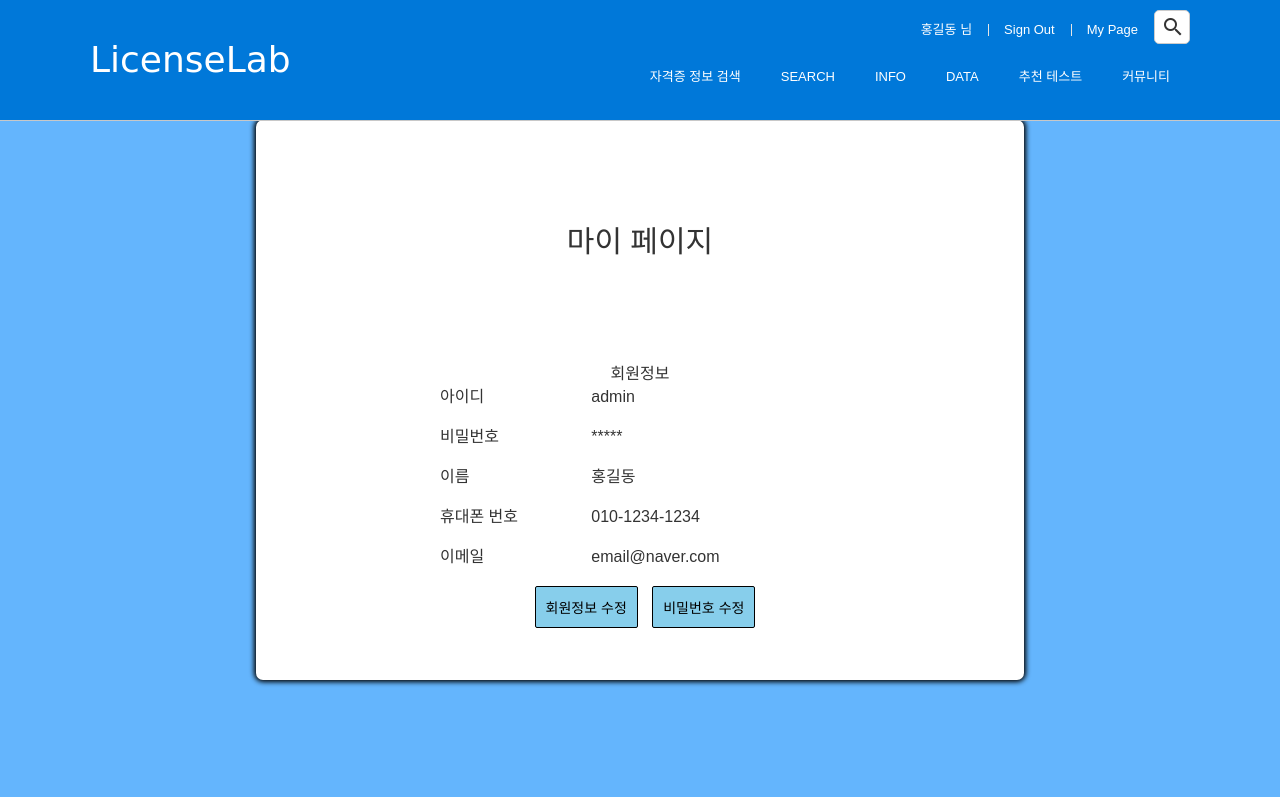
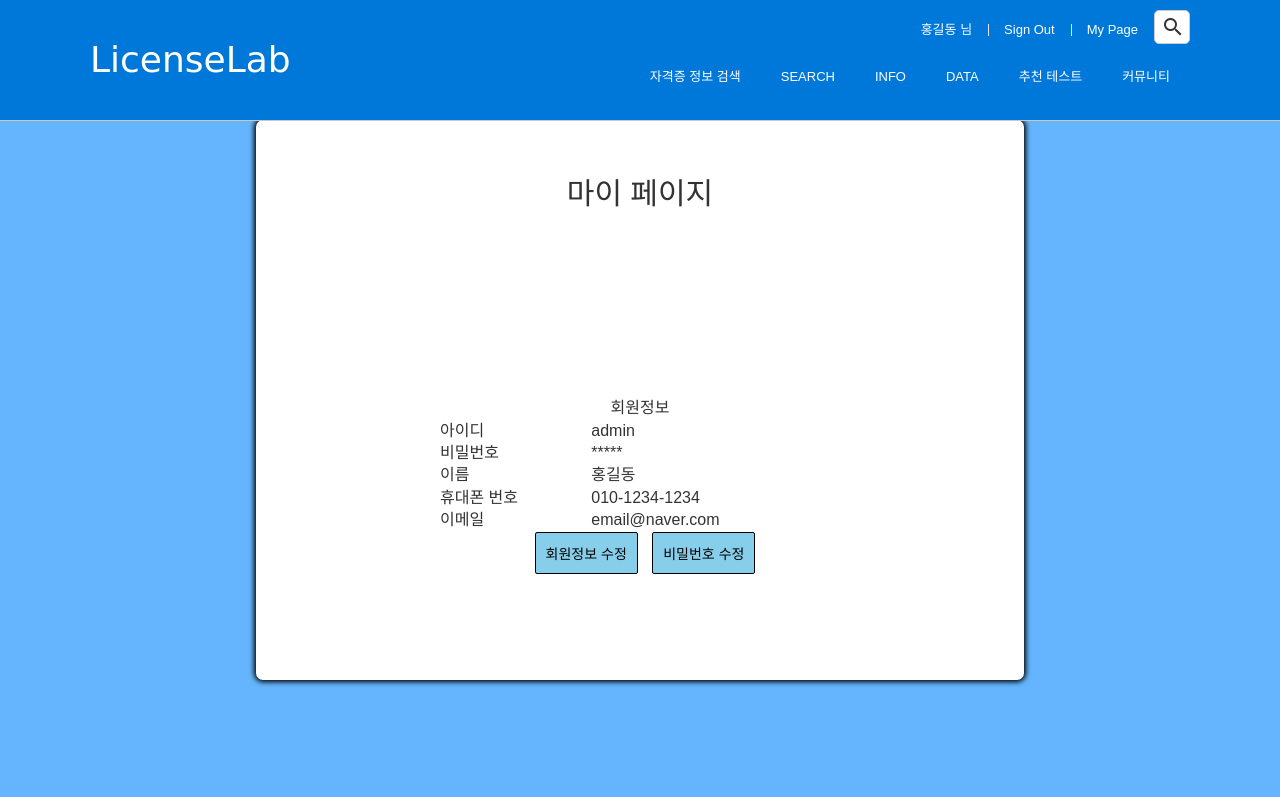
Before and after one commit to kimwoojin0081/LicenseLab, a website: page signin/Mypage.html in a window 1280 px wide. Shown: the top 797 px of the page. Drawn offline with nearby package versions, Linux system fonts and the light colour scheme.

Commit message:
Add files via upload

```diff
--- a/signin/Mypage.html
+++ b/signin/Mypage.html
@@ -20,10 +20,10 @@
     <div class="Mybody">
               <main id="main-holder">
 
-                <br/><h1 id="mypage-header">마이 페이지</h1><br/>
+                <h1 id="mypage-header">마이 페이지</h1><br/>
 
                 <form id="mypage-form">
-                  <table id="mypage_body" border="1" cellpadding="10" cellspacing="0" width="400" height="200">
+                  <table id="mypage_body" border="3" cellpadding="10" cellspacing="0" width="400">
                     <thead id="user_info"> 회원정보 </thead>
                     <tbody>
                       <tr>
```
